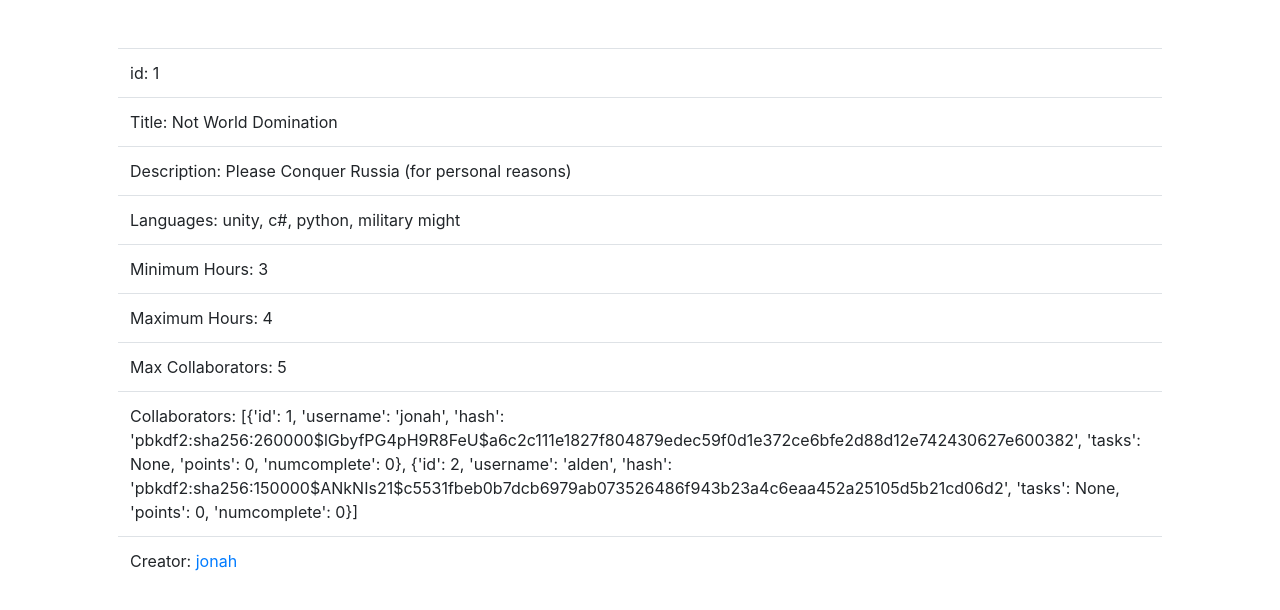
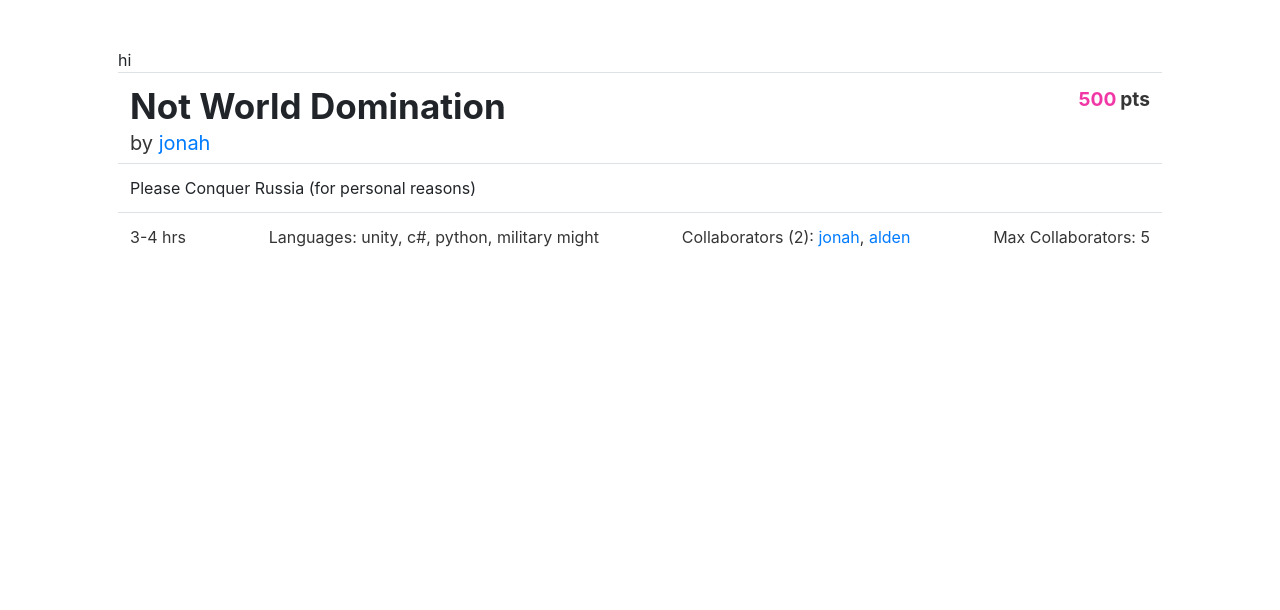
Before and after one commit to dragondoodler222/Opus, a Flask app: page /task/1 in a window 1280 px wide. Shown: the part 64-674 px from the top of the page. Run offline with Flask 2, Linux system fonts and the light colour scheme; a user stored in the database is signed in; data comes from the database, SQL or seed files in the repository; some libraries are stand-ins or nearby versions.

Commit message:
task display

```diff
--- a/application.py
+++ b/application.py
@@ -209,10 +209,11 @@ def createTask():
 def task(id):
     task = db.execute("SELECT * FROM tasks WHERE id = :id", id=id)[0]
     creator = db.execute("SELECT * FROM users WHERE id = :id", id=task['creator'])[0]
-    task['collaborators'] = [db.execute("SELECT * FROM users WHERE id = :id", id=a)[0] for a in debyte(task['collaborators'])]
-    print(task)
-    print(creator)
-    return render_template("task.html", task=task, creator=creator, user=getuser(session, db))
+    ids = debyte(task['collaborators'])
+    task['collaborators'] = [db.execute("SELECT * FROM users WHERE id = :id", id=a)[0] for a in ids]
+    collaborators = task['collaborators']
+    task["points"] = calculate_points(task)
+    return render_template("task.html",is_user_task=(task["creator"]==session["user_id"]),is_collab_task=(session["user_id"] in ids),enumerate=enumerate,len=len,collaborators=collaborators,task=task, creator=creator, user=getuser(session, db))
 
 def errorhandler(e):
     """Handle error"""
--- /dev/null
+++ b/static/task.css
@@ -0,0 +1,59 @@
+.accept-button {
+  background: #2FDD92;
+  margin-right: 20px;
+}
+.accept-button:hover {
+  background: #34BE82;
+}
+
+.reject-button {
+  background: #EC255A;
+}
+.reject-button:hover {
+  background: #d11749;
+}
+
+
+h1 {
+	font-size: 35px;
+	font-weight: bold;
+}
+td.title {
+	line-height: .8;
+}
+.creator-text {
+	color: #353535;
+	font-size: 20px;
+}/*
+.hours-text, .collaborator-count {
+	color: #5B5B5B;
+	font-weight: bold;
+}*/
+.points {
+	color: #353535;
+	display: block;
+	font-weight: bold;
+	font-size: 1.2em;
+}
+.points span {
+	color: #F037A5;
+	display: inline-block;
+	margin-right: .2em;
+}
+.points div {
+	display: inline-block;
+}
+.stats {
+	color: #353535;
+	font-weight: normal;
+	display: flex;
+	justify-content: space-between;
+	width: 100%;
+}
+.desc-text {
+	color: #5B5B5B;
+}
+
+.pts-td {
+	text-align: right;
+}
--- /dev/null
+++ b/static/task.js
@@ -0,0 +1,3 @@
+function postData(type) {
+	$.post("",{request_type: type},() => window.location.reload());
+}
--- a/templates/index.html
+++ b/templates/index.html
@@ -12,6 +12,7 @@
 
 {% block main %}
 	{% for task in tasks %}
+		<a class = "div-link" href="/task/{{task.id}}">
 			<div class="task">
 				<span class="task-points">{{ task["points"] }} pts</span>
 				<span class="task-name">{{ task["title"] }}</span>
@@ -22,5 +23,6 @@
 					<span class="task-collaborator-count">{{ task["collaborators-count"] }}/{{ task["cmax"] }} collaborators</span>
 				</div>
 			</div>
+		</a>
 	{% endfor %}
 {% endblock %}
--- a/templates/task.html
+++ b/templates/task.html
@@ -6,45 +6,62 @@
 
 
 {% block head %}
-
+    <link href="/static/task.css" rel="stylesheet">
 {% endblock %}
 
 
 {% block main %}
 <table class="table">
   <tbody>
+    <!-- <tr>
+      <td>id: {{task.id}}</td>
+    </tr> -->
     <tr>
-      <td>id: {{task.id}}</td>
+      <td class="title"><h1>{{ task.title }}</h1><span class="creator-text">by <a href="/profile/{{creator.username}}">{{creator.username}}</a></span></td><td class="pts-td"><span class="points"><span>{{task.points}}</span><div> pts</div></span></td>
+
     </tr>
     <tr>
-      <td>Title: {{task.title}}</td>
+
     </tr>
+    {% if "description" in task %}
     <tr>
-      <td>Description: {{task.description}}</td>
+      <td colspan="2" class="description-text">{{task.description}}</td>
     </tr>
+    {% endif %}
+
     <tr>
-      <td>Languages: {{task.languages}}</td>
-    </tr>
-    <tr>
-      <td>Minimum Hours: {{task.hmin}}</td>
-    </tr>
-    <tr>
-      <td>Maximum Hours: {{task.hmax}}</td>
-    </tr>
-    <tr>
-      <td>Max Collaborators: {{task.cmax}}</td>
-    </tr>
-    <tr>
-      <td>Collaborators: {{task.collaborators}}</td>
-    </tr>
-    <tr>
-      <td>Creator: <a href="/profile/{{creator.username}}">{{creator.username}}</a></td>
+      <td colspan="2" width="100%">
+        <div class="stats">
+        <span class="hours-text">{{task.hmin}}-{{task.hmax}} hrs</span>
+        <span class="languages-text">Languages: {{task.languages}}</span>
+        <span class="collaborators-text">Collaborators ({{len(collaborators)}}): {% for i,c in enumerate(collaborators)%}<a href="/profile/{{c['username']}}">{{c['username']}}</a>{% if i < len(collaborators)-1%}, {% endif %}{% endfor %}</span>
+        <span class="cmax-text">Max Collaborators: {{task.cmax}}</span>
+      </div>
+      </td>
+
     </tr>
     {% if task.image %}
     <tr>
     	<td><img src = "{{task.image}}"></td>
     </tr>
     {% endif %}
+    {% if is_user_task %}
+    hi
+    {% elif is_collab_task %}
+    <tr>
+      <td colspan="2" width="100%" style="text-align: center;">
+        <button onclick = "postData('leave')" class="btn btn-primary reject-button">Leave Task</button>
+      </td>
+    </tr>
+    {% else %}
+    <tr>
+      <td colspan="2" width="100%" style="text-align: center;">
+        <button onclick = "postData('join')" class="btn btn-primary accept-button">Request to Join</button>
+      </td>
+    </tr>
+    {% endif %}
+
   </tbody>
+
 </table>
 {% endblock %}
```
Also changed, not shown: static/browse.css (+8 -0 lines). Lines whose indentation alone changed are shown as unchanged.
